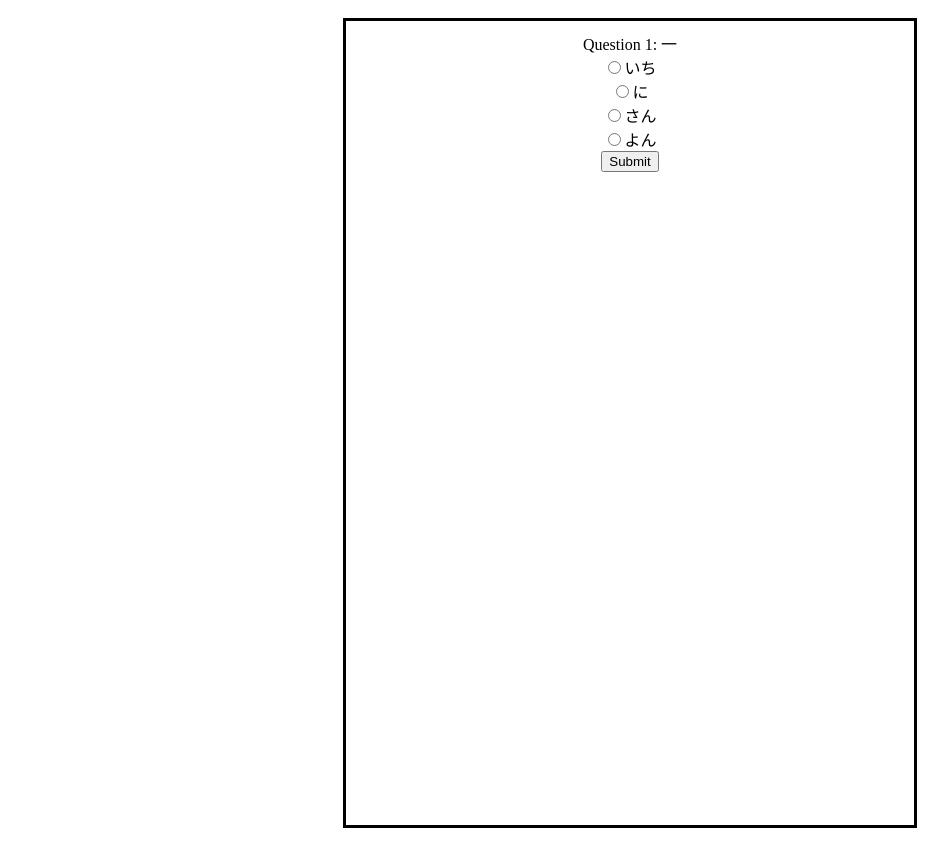
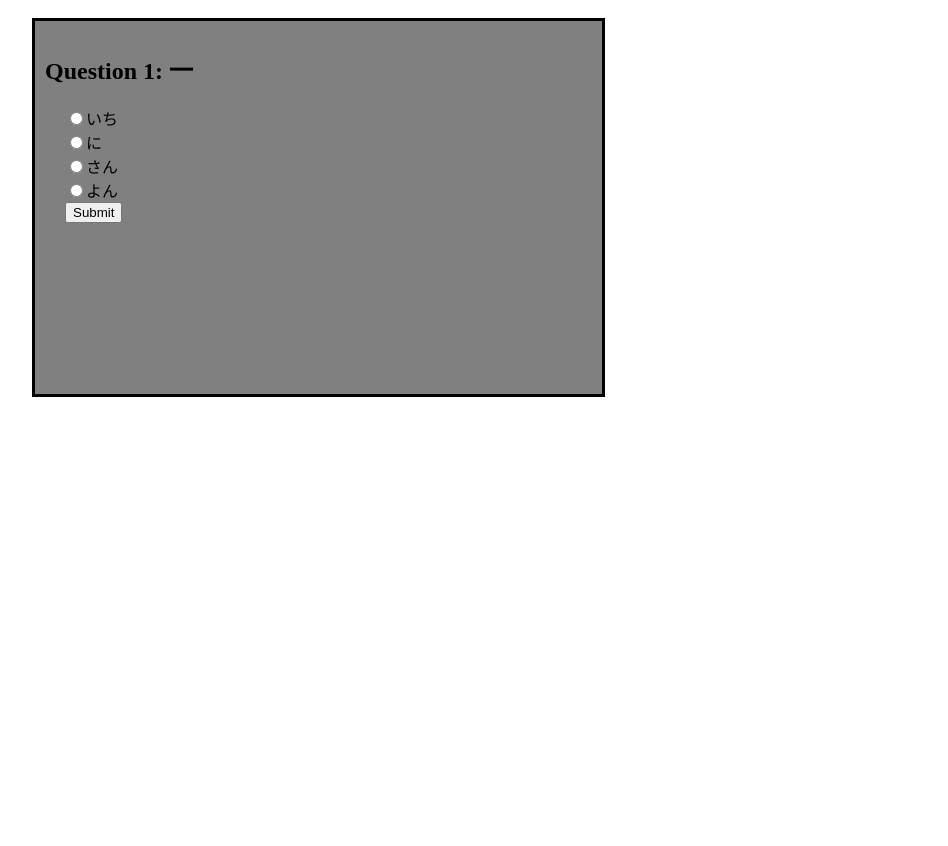
Before and after one commit to WilliamRayJohnson/kanjiStudyTool, a PHP site: page /QuizPage.php in a window 1280 px wide. Shown: the whole page, without its empty margins (10-958 px from the left). After the commit the page ends 397 px from the top, so only its background shows below. Run offline with PHP 8.4, Linux system fonts and the light colour scheme; some libraries are stand-ins or nearby versions.

Commit message:
Removed selectable css, added styling to questions

```diff
--- a/src/Question.php
+++ b/src/Question.php
@@ -25,15 +25,17 @@
 
         function getFormattedQuestion() {
             $formattedQuestion =
-            "<form name=\"question\" onSubmit=\"return submitResponse(" . $this->questionId . ")\">\n" .
-            $this->question . "<br>\n";
+            "<h2 class=quiz-question>" . $this->question . "</h2>" .
+            "<div class=quiz-answers>\n";
+            "    <form name=\"question\" onSubmit=\"return submitResponse(" . $this->questionId . ")\">\n";
             foreach($this->answers as $answer) {
                 $formattedQuestion .=
-            "    <input type=\"radio\" name=\"q" . $this->questionId . "Option\" value=\"" . $answer . "\">" . $answer . "<br>\n";
+            "        <input type=\"radio\" name=\"q" . $this->questionId . "Option\" value=\"" . $answer . "\">" . $answer . "<br>\n";
             }
             $formattedQuestion .=
-            "    <input type=\"submit\" name=\"q" . $this->questionId . "submit\" value=\"Submit\">\n" .
-            "</form>\n";
+            "        <input type=\"submit\" name=\"q" . $this->questionId . "submit\" value=\"Submit\">\n" .
+            "    </form>\n" .
+            "</div>\n";
 
             return($formattedQuestion);
         }
--- a/web/QuizPage.php
+++ b/web/QuizPage.php
@@ -46,7 +46,7 @@ print <<<TOP
     </head>
 
     <body>
-        <div align="center">
+        <div class=content>
 TOP;
 
         if($_SESSION["isQuizing"]){
--- a/web/index.css
+++ b/web/index.css
@@ -5,43 +5,26 @@ body
     margin-right: auto;
 }
 
-#feedback
-{
-    font-size: 1.4em;
-}
-
-#selectable .ui-selecting
-{
-    background: #FECA40;
-}
-
-#selectable .ui-selected
-{
-    background: #F39814;
-    color: white;
-}
-
-#selectable
-{
-    list-style-type: none;
-    margin: 0;
-    padding: 0;
-    width: 60%;
-}
-
-#selectable li
-{
-    margin: 3px;
-    padding: 0.4em;
-    font-size: 1.4em;
-    height: 18px;
+.content {
+    align-self: center;
 }
 
 .question-block {
     display: inline-block;
     width: 45%;
-    height: 100%;
+    height: 45%;
     margin: 10px;
+    align-self: flex-start;
     border: 3px solid black;
-    padding: 10px
+    background-color: gray;
+    padding: 10px;
 }
+
+.quiz-question {
+
+}
+
+.quiz-answers {
+    padding-left: 20px;
+    align-self: flex-start;
+}
--- a/web/index.php
+++ b/web/index.php
@@ -12,7 +12,7 @@
 
     <body>
         <div align="center">
-            <a href="QuizPage.php">Sample Quiz</a>
+            <a href="QuizPage.php">Sample Quiz</a><br>
             <a href="SessionTest.php">Session Test</a>
         </div>
     </body>
```
Also changed, not shown: tests/QuestionTest.php (+7 -5 lines).
